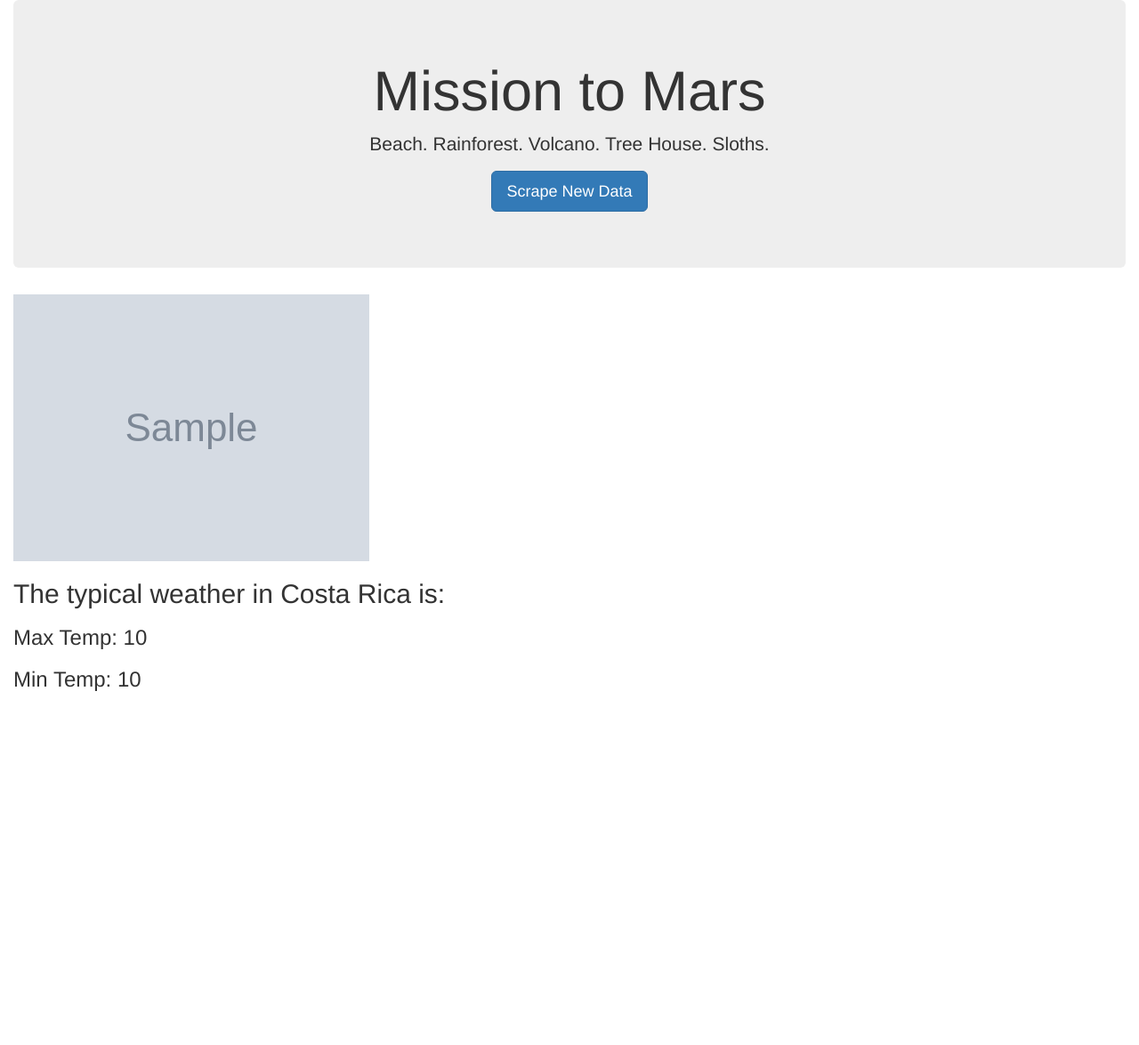
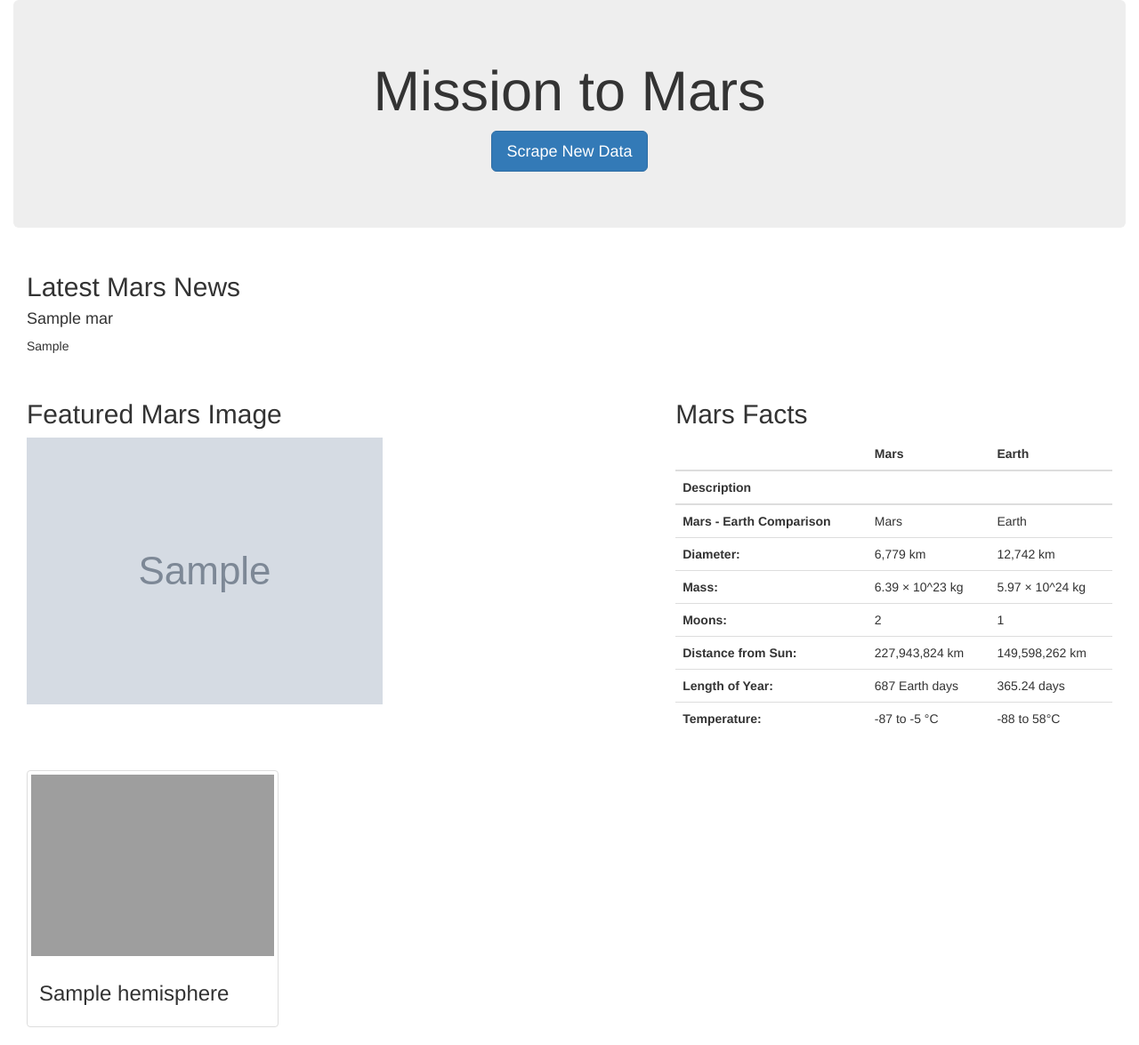
Before and after one commit to ceci-chapa/web-scraping-challenge, a Flask app: template templates/index.html in a window 1280 px wide. Shown: the whole page at 89% size. Before the commit the page ends 777 px from the top, so only its background shows below. Run offline with Flask 2, Linux system fonts and the light colour scheme; the template is opened without the code that fills it: most values are stand-ins (such as "Sample title", 1, 10 or a date in 2020); grey boxes marked "Sample" are stand-in pictures; some libraries are stand-ins or nearby versions; grey boxes are pictures that could not be loaded.

Commit message:
adding to html

```diff
--- a/templates/index.html
+++ b/templates/index.html
@@ -5,7 +5,7 @@
   <meta charset="UTF-8">
   <meta name="viewport" content="width=device-width, initial-scale=1.0">
   <meta http-equiv="X-UA-Compatible" content="ie=edge">
-  <title>Costa Rica Weather</title>
+  <title>Mission to Mars</title>
   <link rel="stylesheet" href="https://maxcdn.bootstrapcdn.com/bootstrap/3.3.7/css/bootstrap.min.css">
 </head>
 
@@ -13,13 +13,94 @@
   <div class="container-fluid">
     <div class="jumbotron text-center">
       <h1>Mission to Mars</h1>
-      <p>Beach. Rainforest. Volcano. Tree House. Sloths.</p>
       <p><a class="btn btn-primary btn-lg" href="/scrape" role="button">Scrape New Data</a></p>
     </div>
-    <img src="{{ mars.featured_image_url }}" alt="Sloth">
-    <h2>The typical weather in Costa Rica is:</h2>
-    <h3>Max Temp: {{ vacation.max_temp }}</h3>
-    <h3>Min Temp: {{ vacation.min_temp }}</h3>
+
+    <div class="col-md-12">
+      <h2>Latest Mars News</h2>
+      <h4>{{ mars.news_title }}</h4>
+      <p>{{ mars.news_p }}</p>
+    </div>
+
+
+  <container class="container-fluid">
+    <div class="col-md-7">
+      <h2>Featured Mars Image</h2>
+      <img src="{{ mars.featured_image_url }}" alt="Featured Mars Image">
+
+    </div>
+
+
+    <div class="col-md-5">
+      <h2>Mars Facts</h2>
+      <table class="table">
+        <thead>
+          <tr style="text-align: right;">
+            <th></th>
+            <th>Mars</th>
+            <th>Earth</th>
+          </tr>
+          <tr>
+            <th>Description</th>
+            <th></th>
+            <th></th>
+          </tr>
+        </thead>
+        <tbody>
+          <tr>
+            <th>Mars - Earth Comparison</th>
+            <td>Mars</td>
+            <td>Earth</td>
+          </tr>
+          <tr>
+            <th>Diameter:</th>
+            <td>6,779 km</td>
+            <td>12,742 km</td>
+          </tr>
+          <tr>
+            <th>Mass:</th>
+            <td>6.39 × 10^23 kg</td>
+            <td>5.97 × 10^24 kg</td>
+          </tr>
+          <tr>
+            <th>Moons:</th>
+            <td>2</td>
+            <td>1</td>
+          </tr>
+          <tr>
+            <th>Distance from Sun:</th>
+            <td>227,943,824 km</td>
+            <td>149,598,262 km</td>
+          </tr>
+          <tr>
+            <th>Length of Year:</th>
+            <td>687 Earth days</td>
+            <td>365.24 days</td>
+          </tr>
+          <tr>
+            <th>Temperature:</th>
+            <td>-87 to -5 °C</td>
+            <td>-88 to 58°C</td>
+          </tr>
+        </tbody>
+      </table>
+
+    </div>
+  </container>
+
+    <div>
+      {% for hemisphere in mars.hemisphere_list %}
+      <div class="col-md-3">
+        <div class="thumbnail">
+          <img src="{{hemisphere.img_url | default('static/images/error.png', true)}}" alt="...">
+          <div class="caption">
+            <h3>{{hemisphere.title}}</h3>
+          </div>
+        </div>
+      </div>
+      {% endfor %}
+    </div>
+
   </div>
   </div>
 </body>
```
Also changed, not shown: scrape_mars.py (+7 -0 lines), 1 other file.
